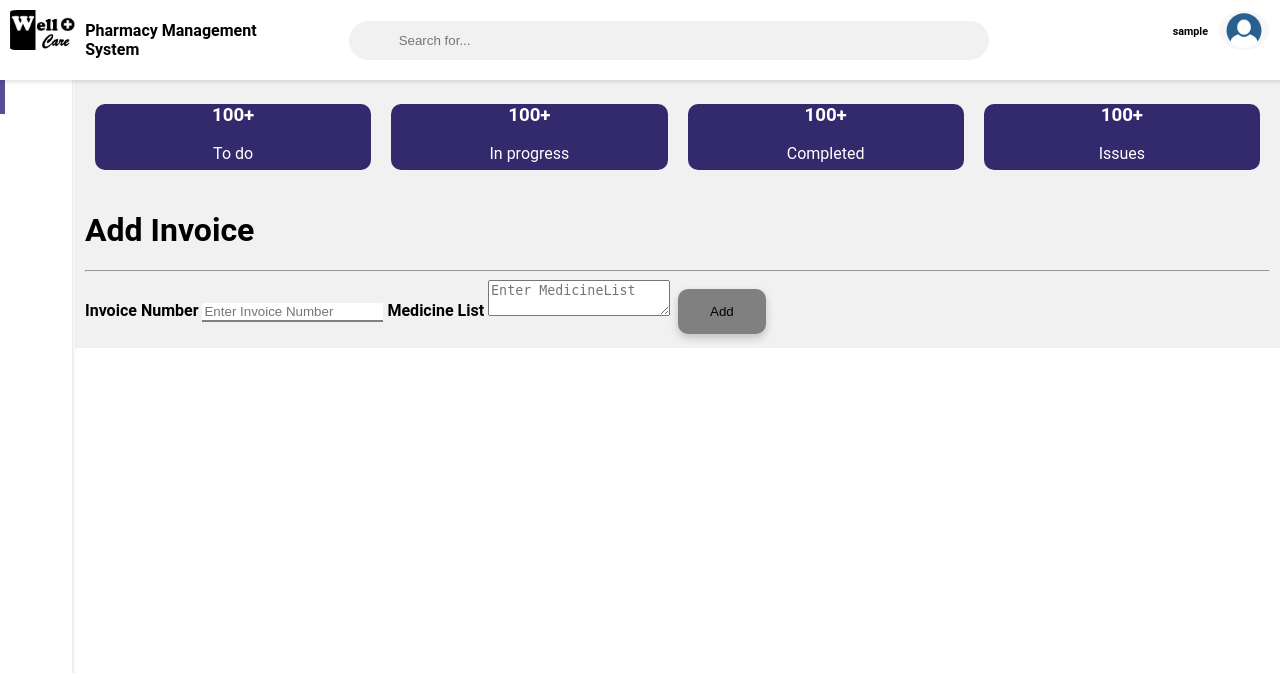
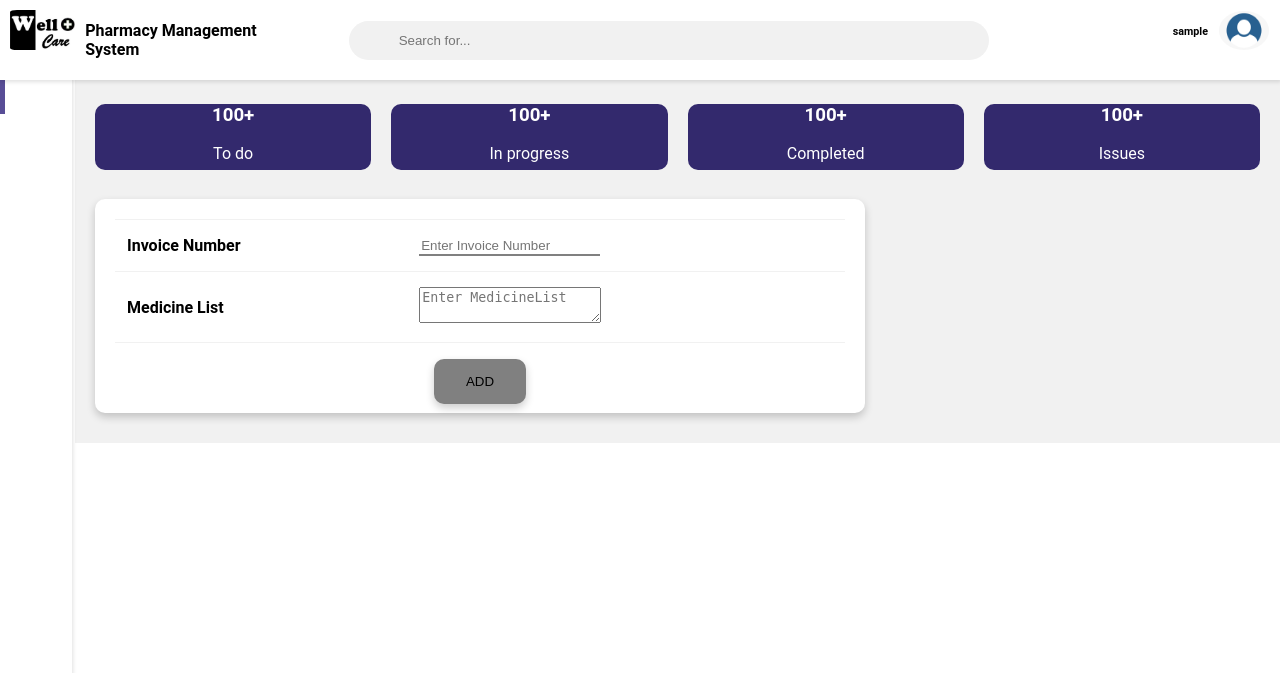
Before and after one commit to Vikum-Kule/WellCare_group16, a PHP site: the page made by app/views/Man_Add_Invoice.php in a window 1280 px wide. Shown: the top 673 px of the page. Run offline with PHP 8.4, Linux system fonts and the light colour scheme; the template is opened without the code that fills it, so the values that code supplies are empty; the visitor is signed in with stand-in values (Sample User, id 1).

Commit message:
change form layout

```diff
--- a/app/views/Man_Add_Invoice.php
+++ b/app/views/Man_Add_Invoice.php
@@ -36,7 +36,7 @@
 
 <form action="" method="POST">
 
-<div class="container">
+<!--<div class="container">
    <h1>Add Invoice</h1>
     <hr>
      <label for="name"><b>Invoice Number</b></label>
@@ -47,8 +47,37 @@
 
     <button type="submit" class="registerbtn">Add</button>
 
-  </div>
+  </div>-->
+  <div class="row">
+            <div class="col-8 col-m-12 col-sm-12" id="inputTable">
+                <div class="card">
+                    <div class="card-content">
+                    <form ‍>
 
+                    <input type="hidden" name="rowNum" id="rowNum">
+                        <table id="openTab">
+                            <tbody>
+                            <tr>
+                                <form method="POST">
+                                    <th>Invoice Number</th>
+                                    <th><input type="text" placeholder="Enter Invoice Number" name="invoiceNo" id="invoiceNo" required> </th>
+                                </form>
+                                </tr>
+                                <tr>
+								<form >
+                                    <th>Medicine List</th>
+                                    <th><textarea placeholder="Enter MedicineList" name="medicineList" id="medicineList"></textarea></th>
+                                </form>
+                                </tr>
+                                </tbody>
+                        </table>
+                        </form>
+                    </div>
+                    <div style="text-align: center;height:50px;">
+                    <button type="submit" name="submit" class="registerbtn">ADD</button>
+                    </div>
+                </div>
+            </div>
 
 </form>
 
```
